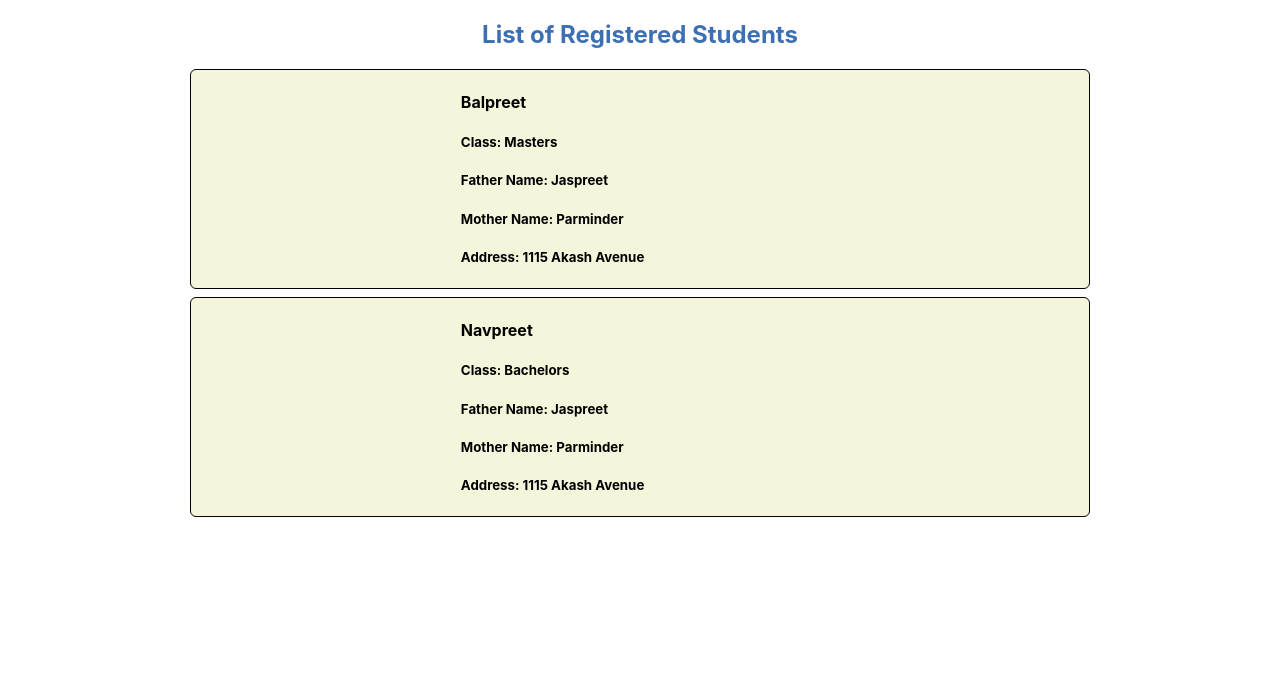
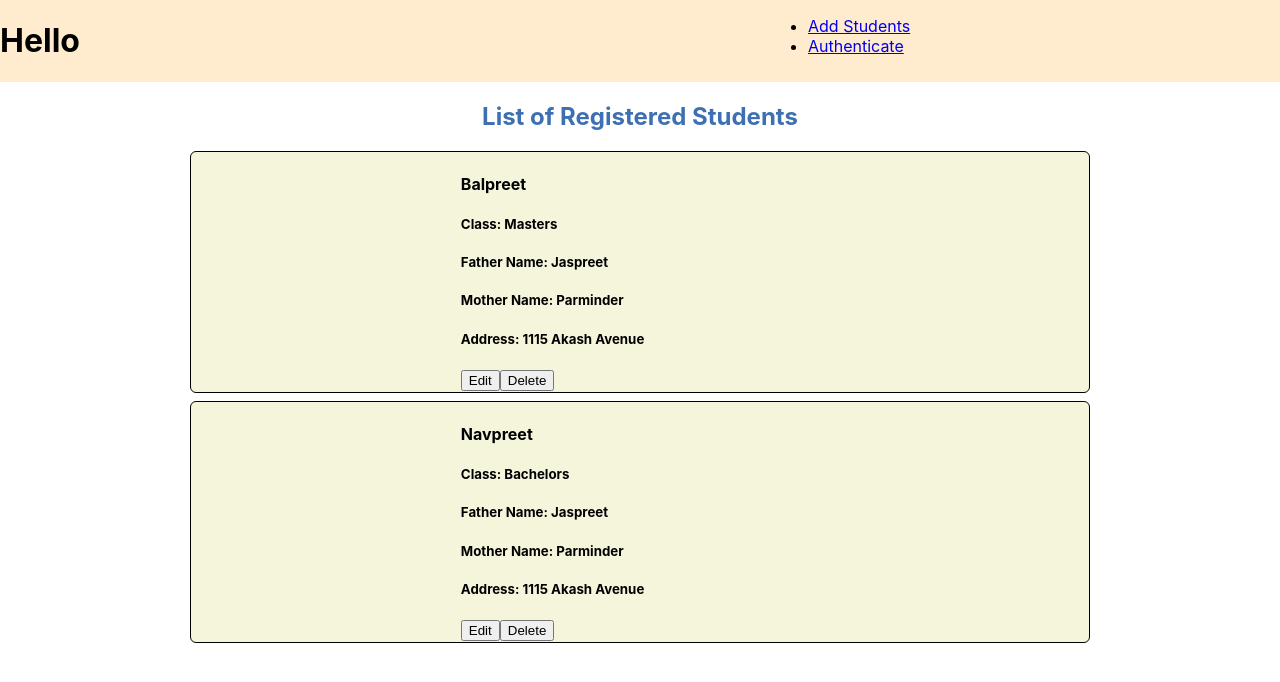
Before and after one commit to BSS13/mern_student_system, a React (Create React App) app in the folder client/: page / in a window 1280 px wide. Shown: the top 682 px of the page. Built offline with nearby package versions, Linux system fonts and the light colour scheme.

Commit message:
More Modifications

```diff
--- a/client/src/App.js
+++ b/client/src/App.js
@@ -1,11 +1,12 @@
 import React,{Component} from 'react';
 import StudentList from './components/Students/pages/StudentList';
+import Navigation from './components/shared/components/Navigation';
 import {BrowserRouter as Router,Route,Switch,Redirect} from 'react-router-dom';
 
 const App = () => {
     return(
           <Router>
-
+            <Navigation/>
             <Switch>
               <Route path="/" exact><StudentList/></Route>
 
--- a/client/src/components/Students/components/individualStudents.js
+++ b/client/src/components/Students/components/individualStudents.js
@@ -17,6 +17,8 @@ const IndividualStudents = (props) =>{
                       <h5>Father Name: {s.Fathername}</h5>
                       <h5>Mother Name: {s.Mothername}</h5>
                       <h5>Address: {s.address}</h5>
+                      <button>Edit</button>
+                      <button>Delete</button>
                   </div>
               </div>
            </Card>
--- /dev/null
+++ b/client/src/components/shared/components/NavItems.css
@@ -0,0 +1,3 @@
+NavLink{
+    text-decoration: none;
+}
--- /dev/null
+++ b/client/src/components/shared/components/NavItems.js
@@ -0,0 +1,17 @@
+import React from 'react';
+import './NavItems.css';
+import { NavLink } from 'react-router-dom';
+
+const NavItems = () =>{
+    return <ul>
+        <li>
+            <NavLink to="/student">Add Students</NavLink>
+        </li>
+
+        <li>
+            <NavLink to="/">Authenticate</NavLink>
+        </li>
+    </ul>
+}
+
+export default NavItems;
--- /dev/null
+++ b/client/src/components/shared/components/Navigation.css
@@ -0,0 +1,13 @@
+.jumbotron{
+    display: flex;
+    width:100%;
+    background-color:blanchedalmond;
+}
+
+.header_text{
+    flex:60%;
+}
+
+.header_links{
+    flex:40%;
+}
--- /dev/null
+++ b/client/src/components/shared/components/Navigation.js
@@ -0,0 +1,18 @@
+import React from 'react';
+import NavItems from './NavItems';
+import './Navigation.css';
+
+const Navigation = () =>{
+   return <div className="jumbotron">
+
+       <div className="header_text">
+       <h1>Hello</h1>
+       </div>
+
+       <div className="header_links">
+       <NavItems/>
+       </div>
+   </div>
+}
+
+export default Navigation;
```
